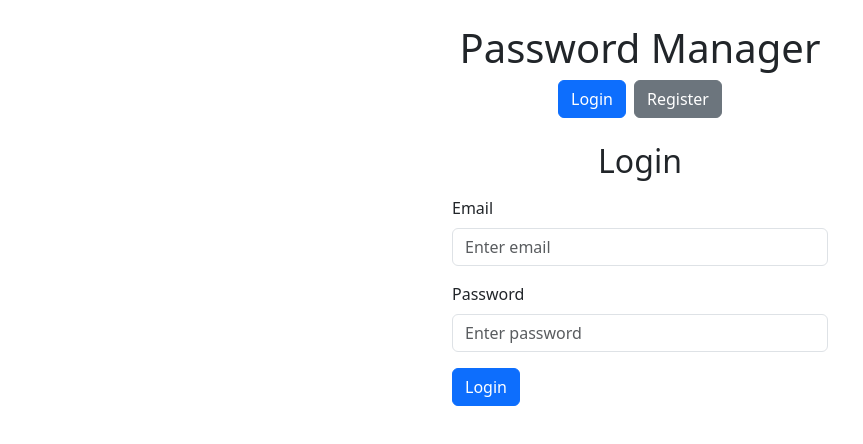
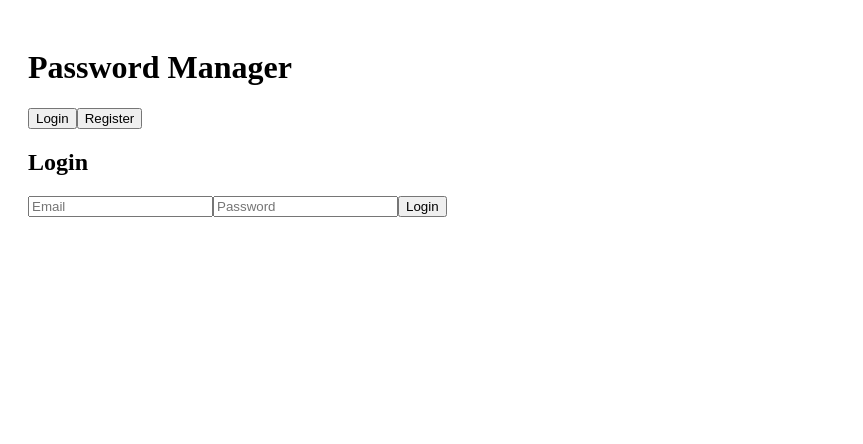
Before and after one commit to SurajNatekar28/password-manager-frontend, a React (Create React App) app: page / in a window 1280 px wide. Shown: the top 444 px of the page, without its empty margins (0-863 px from the left). Built offline with nearby package versions, Linux system fonts and the light colour scheme.

Commit message:
commiting original

```diff
--- a/src/App.js
+++ b/src/App.js
@@ -2,33 +2,29 @@ import { useState } from "react";
 import Login from "./components/Login";
 import Register from "./components/Register";
 import Vault from "./components/Vault";
-import { Container, Button } from "react-bootstrap";
 
 function App() {
   const [token, setToken] = useState(null);
   const [page, setPage] = useState("login");
 
+  if (!token) {
+    return (
+      <div style={{ padding: "20px" }}>
+        <h1>Password Manager</h1>
+        <button onClick={() => setPage("login")}>Login</button>
+        <button onClick={() => setPage("register")}>Register</button>
+        {page === "login" && <Login setToken={setToken} />}
+        {page === "register" && <Register />}
+      </div>
+    );
+  }
+
   return (
-    <Container className="mt-4">
-      <h1 className="text-center">Password Manager</h1>
-      {!token ? (
-        <>
-          <div className="text-center mb-3">
-            <Button variant="primary" onClick={() => setPage("login")} className="me-2">Login</Button>
-            <Button variant="secondary" onClick={() => setPage("register")}>Register</Button>
-          </div>
-          {page === "login" && <Login setToken={setToken} />}
-          {page === "register" && <Register />}
-        </>
-      ) : (
-        <>
-          <div className="text-end">
-            <Button variant="outline-danger" onClick={() => setToken(null)}>Logout</Button>
-          </div>
-          <Vault token={token} />
-        </>
-      )}
-    </Container>
+    <div style={{ padding: "20px" }}>
+      <h1>Password Manager</h1>
+      <button onClick={() => setToken(null)}>Logout</button>
+      <Vault token={token} />
+    </div>
   );
 }
 
--- a/src/components/Login.js
+++ b/src/components/Login.js
@@ -1,38 +1,30 @@
 import { useState } from "react";
 import axios from "axios";
-import { Form, Button, Container, Alert } from "react-bootstrap";
 
 function Login({ setToken }) {
   const [email, setEmail] = useState("");
   const [password, setPassword] = useState("");
-  const [error, setError] = useState("");
 
   const login = async () => {
     try {
-      const res = await axios.post(`${process.env.REACT_APP_API}/auth/login`, { email, password });
+      const res = await axios.post(`${process.env.REACT_APP_API}/auth/login`, {
+        email,
+        password
+      });
       alert("Login successful!");
       setToken(res.data.token);
     } catch (err) {
-      setError("Login failed. Check credentials.");
+      alert("Login failed. Check credentials.");
     }
   };
 
   return (
-    <Container className="mt-4" style={{ maxWidth: "400px" }}>
-      <h2 className="text-center mb-3">Login</h2>
-      {error && <Alert variant="danger">{error}</Alert>}
-      <Form>
-        <Form.Group className="mb-3">
-          <Form.Label>Email</Form.Label>
-          <Form.Control value={email} onChange={e => setEmail(e.target.value)} placeholder="Enter email" />
-        </Form.Group>
-        <Form.Group className="mb-3">
-          <Form.Label>Password</Form.Label>
-          <Form.Control type="password" value={password} onChange={e => setPassword(e.target.value)} placeholder="Enter password" />
-        </Form.Group>
-        <Button variant="primary" onClick={login} block="true">Login</Button>
-      </Form>
-    </Container>
+    <div>
+      <h2>Login</h2>
+      <input placeholder="Email" value={email} onChange={e => setEmail(e.target.value)} />
+      <input placeholder="Password" type="password" value={password} onChange={e => setPassword(e.target.value)} />
+      <button onClick={login}>Login</button>
+    </div>
   );
 }
 
--- a/src/components/Register.js
+++ b/src/components/Register.js
@@ -1,37 +1,29 @@
 import { useState } from "react";
 import axios from "axios";
-import { Form, Button, Container, Alert } from "react-bootstrap";
 
 function Register() {
   const [email, setEmail] = useState("");
   const [password, setPassword] = useState("");
-  const [message, setMessage] = useState("");
 
   const register = async () => {
     try {
-      await axios.post(`${process.env.REACT_APP_API}/auth/register`, { email, password });
-      setMessage("Registered successfully!");
+       await axios.post(`${process.env.REACT_APP_API}/auth/register`, {
+        email,
+        password
+      });
+      alert("Registered successfully!");
     } catch (err) {
-      setMessage("Registration failed. Email might already exist.");
+      alert("Registration failed. Email might already exist.");
     }
   };
 
   return (
-    <Container className="mt-4" style={{ maxWidth: "400px" }}>
-      <h2 className="text-center mb-3">Register</h2>
-      {message && <Alert variant={message.includes("success") ? "success" : "danger"}>{message}</Alert>}
-      <Form>
-        <Form.Group className="mb-3">
-          <Form.Label>Email</Form.Label>
-          <Form.Control value={email} onChange={e => setEmail(e.target.value)} placeholder="Enter email" />
-        </Form.Group>
-        <Form.Group className="mb-3">
-          <Form.Label>Password</Form.Label>
-          <Form.Control type="password" value={password} onChange={e => setPassword(e.target.value)} placeholder="Enter password" />
-        </Form.Group>
-        <Button variant="success" onClick={register} block="true">Register</Button>
-      </Form>
-    </Container>
+    <div>
+      <h2>Register</h2>
+      <input placeholder="Email" value={email} onChange={e => setEmail(e.target.value)} />
+      <input placeholder="Password" type="password" value={password} onChange={e => setPassword(e.target.value)} />
+      <button onClick={register}>Register</button>
+    </div>
   );
 }
 
--- a/src/components/Vault.js
+++ b/src/components/Vault.js
@@ -1,66 +1,77 @@
 import { useEffect, useState } from "react";
 import axios from "axios";
-import { Container, Form, Button, ListGroup, Row, Col, Alert } from "react-bootstrap";
 
 function Vault({ token }) {
   const [vault, setVault] = useState([]);
   const [site, setSite] = useState("");
   const [newPassword, setNewPassword] = useState("");
-  const [error, setError] = useState("");
 
+  // ✅ Inline fetchVault inside useEffect to avoid dependency warning
   useEffect(() => {
     const fetchVault = async () => {
       try {
         const res = await axios.get(`${process.env.REACT_APP_API}/vault/get`, {
-          headers: { Authorization: `Bearer ${token}` }
+          headers: {
+            Authorization: `Bearer ${token}`
+          }
         });
         setVault(res.data);
-      } catch {
-        setError("Failed to load vault.");
+      } catch (err) {
+        alert("Failed to load vault.");
       }
     };
+
     fetchVault();
-  }, [token]);
+  }, [token]); // ✅ token as dependency
 
   const addPassword = async () => {
     try {
-      await axios.post(`${process.env.REACT_APP_API}/vault/add`, { site_name: site, password: newPassword }, {
-        headers: { Authorization: `Bearer ${token}` }
+      await axios.post(`${process.env.REACT_APP_API}/vault/add`, {
+        site_name: site,
+        password: newPassword
+      }, {
+        headers: {
+          Authorization: `Bearer ${token}`
+        }
       });
+      alert("Password added.");
+      // Fetch again after adding
       const res = await axios.get(`${process.env.REACT_APP_API}/vault/get`, {
-        headers: { Authorization: `Bearer ${token}` }
+        headers: {
+          Authorization: `Bearer ${token}`
+        }
       });
       setVault(res.data);
-      setSite(""); setNewPassword(""); setError("");
-    } catch {
-      setError("Failed to add password.");
+      setSite("");
+      setNewPassword("");
+    } catch (err) {
+      alert("Failed to add password.");
     }
   };
 
   return (
-    <Container className="mt-4">
-      <h2 className="mb-3">🔐 Your Vault</h2>
-      {error && <Alert variant="danger">{error}</Alert>}
-      <ListGroup className="mb-4">
-        {vault.map((entry, i) => (
-          <ListGroup.Item key={i}>
+    <div>
+      <h2>🔐 Your Vault</h2>
+      <ul>
+        {vault.map((entry, index) => (
+          <li key={index}>
             <strong>{entry.site_name}</strong>: {entry.password}
-          </ListGroup.Item>
+          </li>
         ))}
-      </ListGroup>
-      <h4>Add New Password</h4>
-      <Row>
-        <Col>
-          <Form.Control placeholder="Site" value={site} onChange={e => setSite(e.target.value)} />
-        </Col>
-        <Col>
-          <Form.Control placeholder="Password" value={newPassword} onChange={e => setNewPassword(e.target.value)} />
-        </Col>
-        <Col xs="auto">
-          <Button onClick={addPassword}>Add</Button>
-        </Col>
-      </Row>
-    </Container>
+      </ul>
+      <h3>Add New Password</h3>
+      <input
+        placeholder="Site"
+        value={site}
+        onChange={e => setSite(e.target.value)}
+      />
+      <input
+        placeholder="Password"
+        value={newPassword}
+        onChange={e => setNewPassword(e.target.value)}
+      />
+      <button onClick={addPassword}>Add</button>
+    </div>
   );
 }
 
--- a/src/index.js
+++ b/src/index.js
@@ -1,7 +1,6 @@
 import React from 'react';
 import ReactDOM from 'react-dom/client';
 import App from './App';
-import 'bootstrap/dist/css/bootstrap.min.css';
 
 const root = ReactDOM.createRoot(document.getElementById('root'));
 root.render(
```
